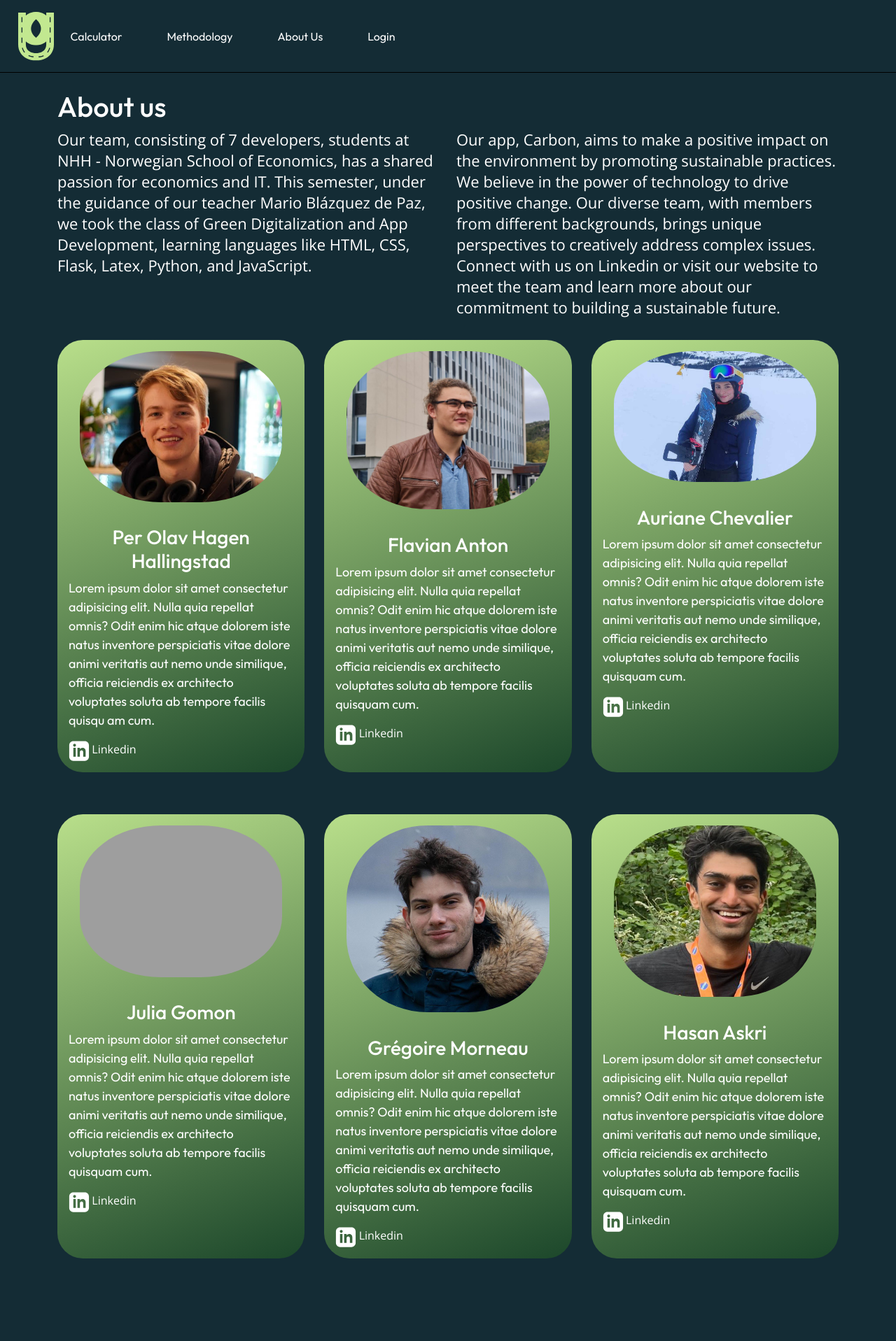
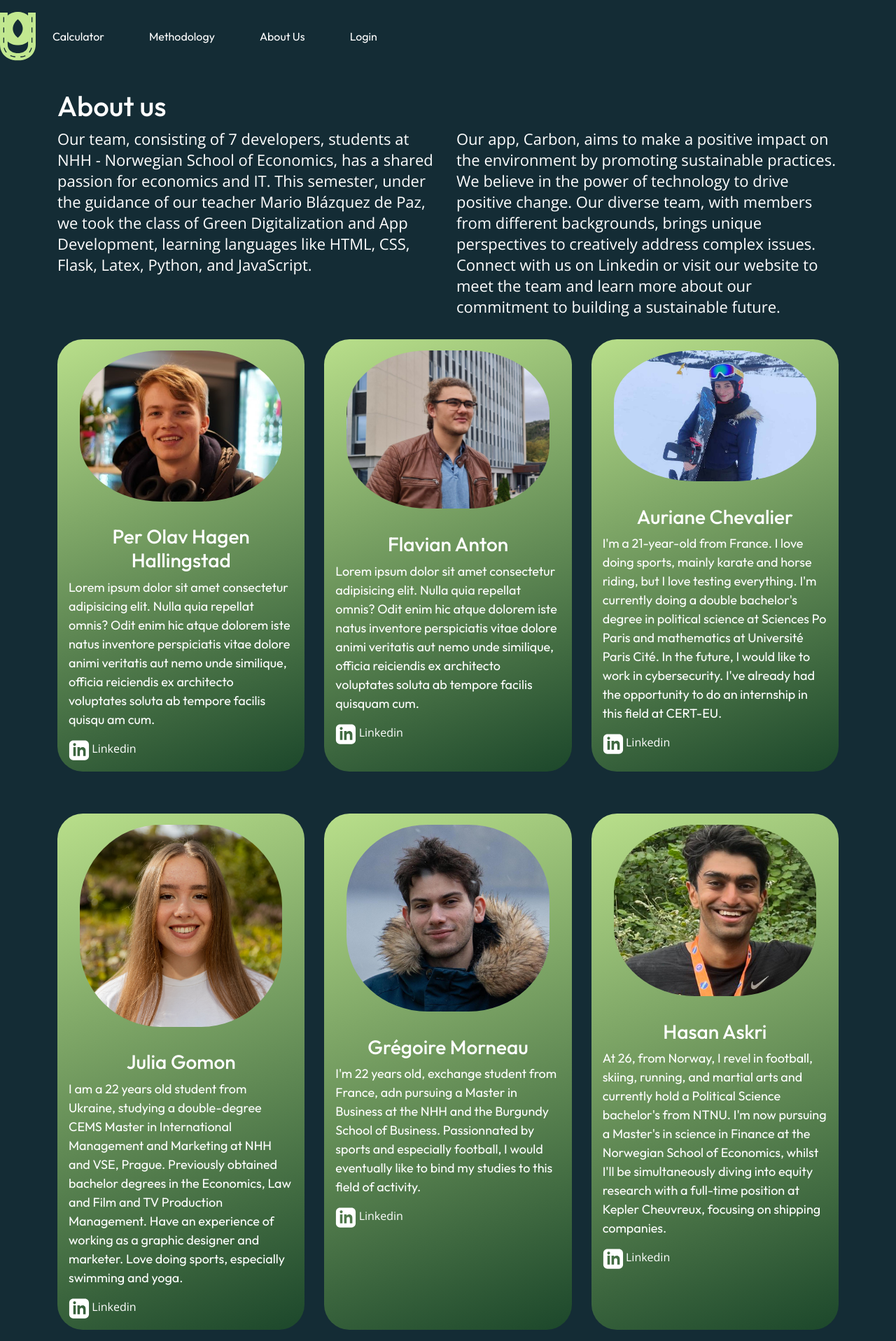
Before and after one commit to po-box40/FOR19_group4, a Flask app: page /aboutUs in a window 1280 px wide. Shown: the whole page at 70% size. Before the commit the page ends 1799 px from the top, so only its background shows below. Run offline with Flask 2, Linux system fonts and the light colour scheme; some libraries are stand-ins or nearby versions; grey boxes are pictures that could not be loaded.

Commit message:
More design updates

```diff
--- a/capp/static/layout.css
+++ b/capp/static/layout.css
@@ -13,6 +13,7 @@ body {
   font-family: Outfit, sans-serif;
   background-color: #142C35;
   line-height: normal;
+  min-height: 100%;
 }
 
 .container {
@@ -48,9 +49,6 @@ img {
 
 
 .navbar {
-  border-bottom: black 1px solid;
-  padding: 2%;
-  background-color: #142C35;
   color: #FFF;
 
 }
--- a/capp/templates/aboutUs.html
+++ b/capp/templates/aboutUs.html
@@ -72,9 +72,10 @@
       <div class="developer_box">
         <img src="{{url_for('static', filename='image/dev_auriane.jpg')}}" alt="" class="dev_img">
         <h3 class="dev_name"><br>Auriane Chevalier</h3>
-        <p> Lorem ipsum dolor sit amet consectetur adipisicing elit. Nulla quia repellat omnis? Odit enim hic atque
-          dolorem iste natus inventore perspiciatis vitae dolore animi veritatis aut nemo unde similique, officia
-          reiciendis ex architecto voluptates soluta ab tempore facilis quisquam cum.
+        <p> I'm a 21-year-old from France. I love doing sports, mainly karate and horse riding, but I love testing
+          everything. I'm currently doing a double bachelor's degree in political science at Sciences Po Paris and
+          mathematics at Université Paris Cité. In the future, I would like to work in cybersecurity. I've already had
+          the opportunity to do an internship in this field at CERT-EU.
         </p>
         <div class="container_buttons_developers">
           <svg xmlns="http://www.w3.org/2000/svg" width="30" height="29" viewBox="0 0 30 29" fill="none">
@@ -86,11 +87,12 @@
         </div>
       </div>
       <div class="developer_box">
-        <img src="static\image\DSC_0386.JPG" alt="" class="dev_img">
+        <img src="{{url_for('static', filename='image/dev_julia.jpg')}}" alt="" class="dev_img">
         <h3 class="dev_name"><br>Julia Gomon</h3>
-        <p> Lorem ipsum dolor sit amet consectetur adipisicing elit. Nulla quia repellat omnis? Odit enim hic atque
-          dolorem iste natus inventore perspiciatis vitae dolore animi veritatis aut nemo unde similique, officia
-          reiciendis ex architecto voluptates soluta ab tempore facilis quisquam cum.
+        <p> I am a 22 years old student from Ukraine, studying a double-degree CEMS Master in International Management
+          and Marketing at NHH and VSE, Prague. Previously obtained bachelor degrees in the Economics, Law and Film and
+          TV Production Management. Have an experience of working as a graphic designer and marketer. Love doing sports,
+          especially swimming and yoga.
         </p>
         <div class="container_buttons_developers">
           <svg xmlns="http://www.w3.org/2000/svg" width="30" height="29" viewBox="0 0 30 29" fill="none">
@@ -104,9 +106,9 @@
       <div class="developer_box">
         <img src="{{url_for('static', filename='image/dev_greg.jpg')}}" alt="" class="dev_img">
         <h3 class="dev_name"><br>Grégoire Morneau</h3>
-        <p> Lorem ipsum dolor sit amet consectetur adipisicing elit. Nulla quia repellat omnis? Odit enim hic atque
-          dolorem iste natus inventore perspiciatis vitae dolore animi veritatis aut nemo unde similique, officia
-          reiciendis ex architecto voluptates soluta ab tempore facilis quisquam cum.
+        <p> I'm 22 years old, exchange student from France, adn pursuing a Master in Business at the NHH and the
+          Burgundy School of Business. Passionnated by sports and especially football, I would eventually like to bind
+          my studies to this field of activity.
         </p>
         <div class="container_buttons_developers">
           <svg xmlns="http://www.w3.org/2000/svg" width="30" height="29" viewBox="0 0 30 29" fill="none">
@@ -120,9 +122,10 @@
       <div class="developer_box">
         <img src="{{url_for('static', filename='image/dev_hasan.jpg')}}" alt="" class="dev_img">
         <h3 class="dev_name"><br>Hasan Askri</h3>
-        <p> Lorem ipsum dolor sit amet consectetur adipisicing elit. Nulla quia repellat omnis? Odit enim hic atque
-          dolorem iste natus inventore perspiciatis vitae dolore animi veritatis aut nemo unde similique, officia
-          reiciendis ex architecto voluptates soluta ab tempore facilis quisquam cum.
+        <p> At 26, from Norway, I revel in football, skiing, running, and martial arts and currently hold a Political
+          Science bachelor's from NTNU. I'm now pursuing a Master's in science in Finance at the Norwegian School of
+          Economics, whilst I'll be simultaneously diving into equity research with a full-time position at Kepler
+          Cheuvreux, focusing on shipping companies.
         </p>
         <div class="container_buttons_developers">
           <div class="container_buttons_developers">
```
Also changed, not shown: other parts of capp/static/layout.css (+18 -11 lines), capp/static/home.css (+29 -0 lines), capp/templates/home.html (+41 -18 lines), capp/static/icons/Home-illustration.svg (added), capp/static/image/dev_julia.jpg (added), capp/static/image/home_background.png (added).
